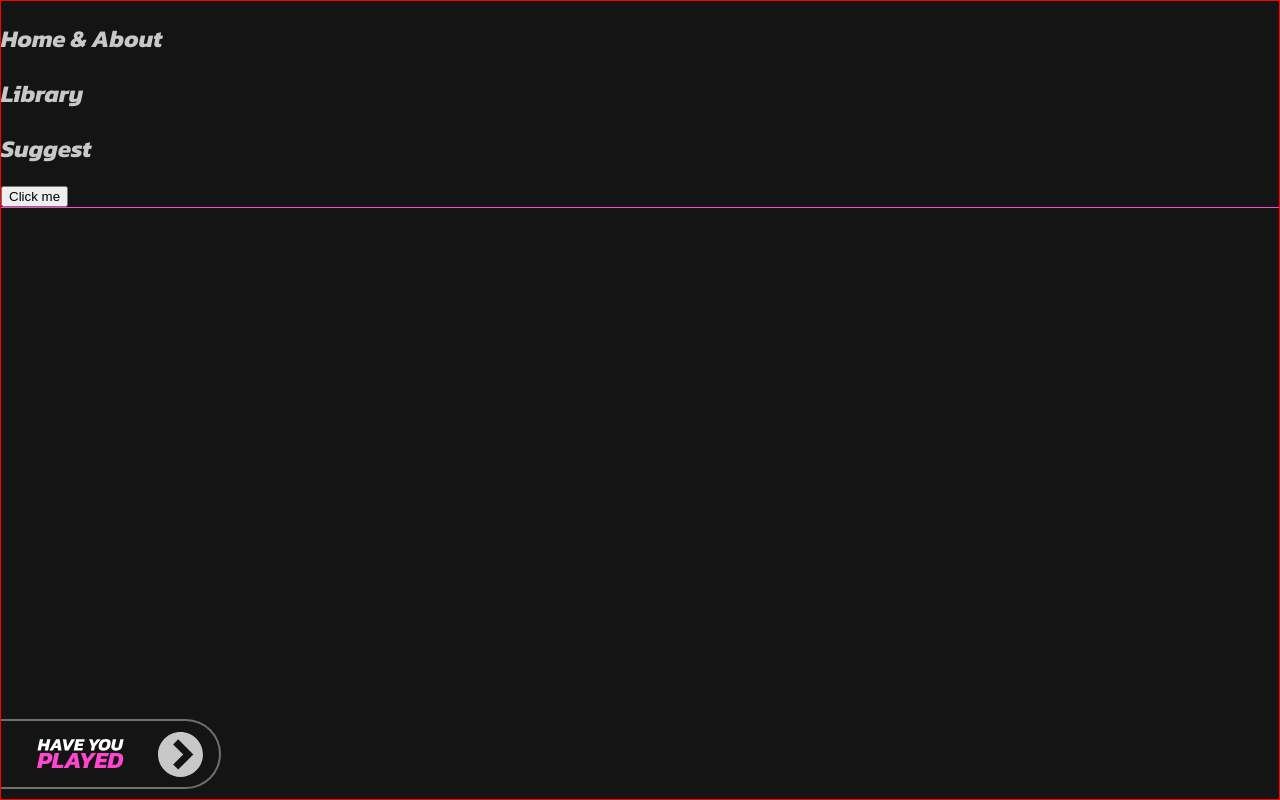
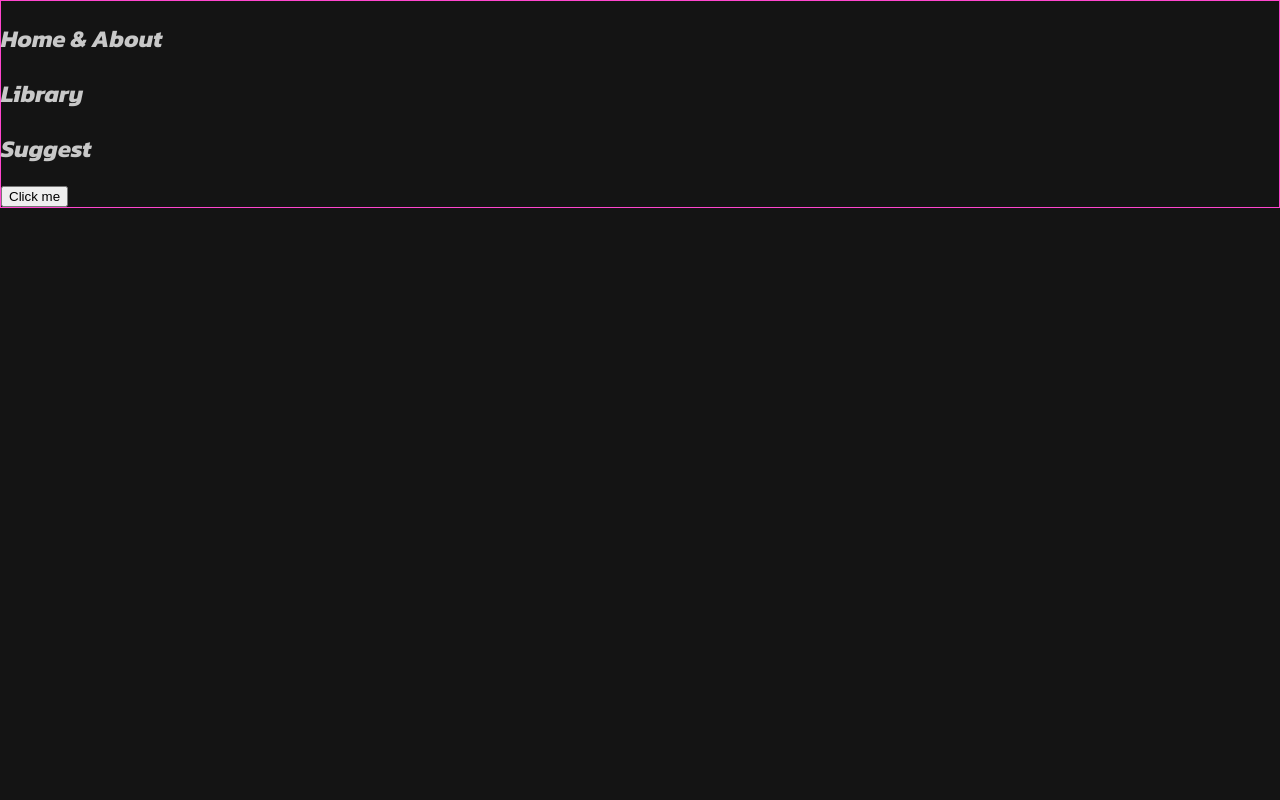
Before and after one commit to MidnattLantern/haveyouplayed, a React (Vite) app: page / in a window 1280 px wide. Built offline with nearby package versions, Linux system fonts and the light colour scheme.

Commit message:
(docs) Document the technicality of navbar and style desktop navbar

```diff
--- a/src/App.tsx
+++ b/src/App.tsx
@@ -8,7 +8,7 @@ function App() {
   return (
     <>
       <NavBar/>
-      <main className={Styles.test__test}>
+      <main className={Styles.test__test} tabIndex={0} id="navBarTabDestination">
         <div id='home-about'>
           <HomeAbout/>
         </div>
--- a/src/components/navBar/NavBar.module.scss
+++ b/src/components/navBar/NavBar.module.scss
@@ -26,7 +26,6 @@
     gap: 10px;
     display: flex;
     flex-direction: column-reverse;
-    border: 1px solid red;
 
     nav {
         position: absolute;
@@ -35,6 +34,8 @@
         border-left: none;
         border-top-right-radius: 20px;
         border-bottom-right-radius: 20px;
+        background-color: var(--color-surface-transparent);
+        backdrop-filter: blur(2px);
         display: flex;
         flex-direction: column;
         justify-content: center;
@@ -52,11 +53,11 @@
             text-decoration: none;
         }
     }
-    nav:focus-within {
-        left: 0;
-        animation: nav-slide-in 0.5s;
-        pointer-events: all;
-    }
+    // nav:focus-within {
+    //     left: 0;
+    //     animation: nav-slide-in 0.5s;
+    //     pointer-events: all;
+    // }
 }
 
 .containerNoEvents {
@@ -117,15 +118,49 @@
     fill: var(--color-primary);
 }
 
+.container nav:focus-within,
 .navIsVisible {
     left: 0;
     animation: nav-slide-in 0.5s;
     pointer-events: all;
-    border: 1px solid blue;
 }
 
 .navIsHidden {
     left: -100vw;
     animation: nav-slide-out 0.5s;
-    border: 1px solid red;
 }
+
+@media screen and (min-width: 1024px) {
+    .toggleNavBarButton {
+        pointer-events: none;
+        visibility: hidden;
+    }
+
+    .navIsHidden {
+        left: 0;
+        animation: nav-slide-in 0.5s;
+    }
+
+    .navIsVisible {
+        left: 0;
+        animation: nav-slide-in 0.5s;
+    }
+
+    .containerNoEvents {
+        pointer-events: none;
+    }
+
+    .container nav {
+        top: 0;
+        width: 200px;
+        height: 100%;
+        border-top: 0;
+        border-bottom: 0;
+        border-radius: 0;
+        pointer-events: all;
+
+        a {
+            font-size: 1.5rem;
+        }
+    }
+}
--- a/src/components/navBar/NavBar.tsx
+++ b/src/components/navBar/NavBar.tsx
@@ -12,18 +12,18 @@ function NavBar() {
 
     function handleHideNavBar() {
         setShowNavBar(false)
-        // document.getElementById("")?.focus() // Specify element to focus for better UX
+        document.getElementById("navBarTabDestination")?.focus() // Specify element to focus for better UX for a11y
     }
 
     return (
         <>
             <header className={`${Styles.container} ${showNavBar ? undefined : Styles.containerNoEvents}`} onClick={showNavBar ? handleHideNavBar : undefined}>
-                <button onClick={handleToggleShowNavBar} className={`${Styles.toggleNavBarButton} ${showNavBar && Styles.expandedNavBarButton}`}>
+                <button onClick={handleToggleShowNavBar} className={`${Styles.toggleNavBarButton} ${showNavBar ? Styles.expandedNavBarButton : ""}`}>
                     <h1>
                         <Logo aria-label="Have you played logo"/>
                         <span className={Styles.logoA11y}>Have you played</span>
                     </h1>
-                    <RoundArrow className={`${Styles.roundArrow} ${showNavBar && Styles.roundArrowLeft}`}/>
+                    <RoundArrow className={`${Styles.roundArrow} ${showNavBar ? Styles.roundArrowLeft : ""}`}/>
                 </button>
                 <nav className={showNavBar ? Styles.navIsVisible : Styles.navIsHidden}>
                     <a href='#home-about'>Home & About</a>
```
Also changed, not shown: 1 other file (tests, documents, lock files or other folders).
